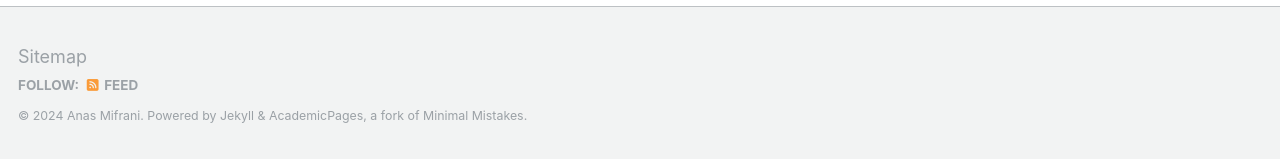
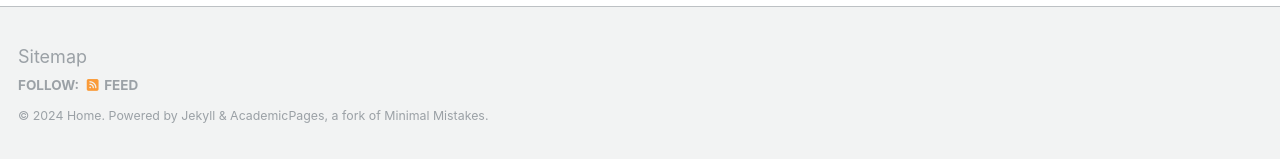
Before and after one commit to anmifrani/anmifrani.github.io, a Jekyll site: the page built from _pages/about.md, in a window 1280 px wide and 984 px high. Shown: the part 822-981 px from the top of the window. Built offline with Jekyll 4.4.1, drawn with Linux system fonts in a browser that asks for light colours.

Commit message:
Update _config.yml

```diff
--- a/_config.yml
+++ b/_config.yml
@@ -10,7 +10,7 @@
 locale                   : "en-US"
 title                    : "Anas Mifrani"
 title_separator          : "-"
-name                     : #&name "Home"
+name                     : &name "Home"
 description              : &description "personal description"
 url                      : https://anmifrani.github.io # the base hostname & protocol for your site e.g. "https://mmistakes.github.io"
 baseurl                  :  "" # the subpath of your site, e.g. "/blog"
```
